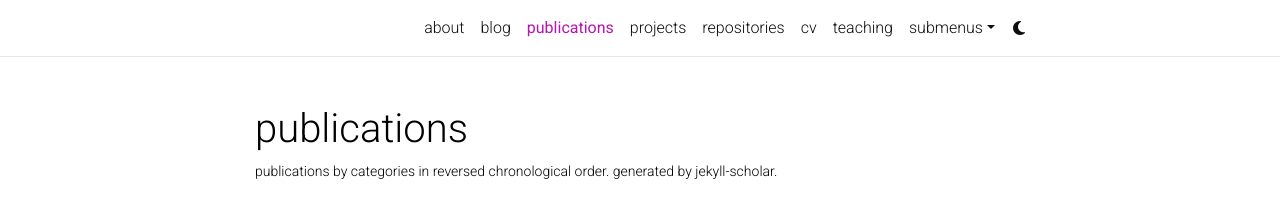
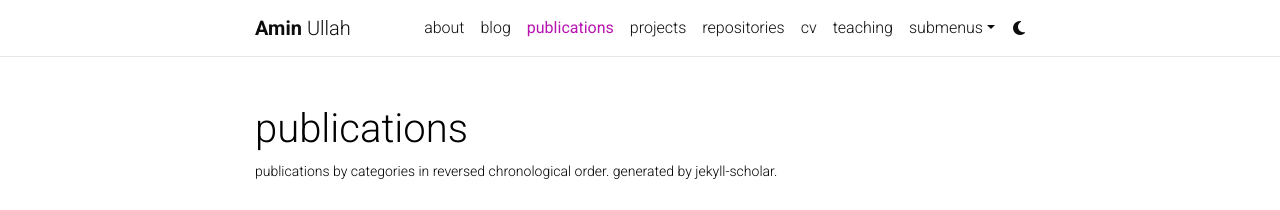
Before and after one commit to Aminullah6264/aminullah6264.github.io, a Jekyll site: the page built from _pages/publications.md, in a window 1280 px wide. Shown: the top 210 px of the page. Built offline with Jekyll 4.4.1, drawn with Linux system fonts in a browser that asks for light colours; comment, search, counter and statistics services are not loaded; a style sheet for code colours, icons or effects is not loaded; grey boxes are pictures that could not be loaded.

Commit message:
reset config

```diff
--- a/_config.yml
+++ b/_config.yml
@@ -2,11 +2,11 @@
 # Site settings
 # -----------------------------------------------------------------------------
 
-# title: blank # the website title (if blank, full name will be used instead)
+title: blank # the website title (if blank, full name will be used instead)
 first_name: Amin
 middle_name:
 last_name: Ullah
-email: ullaham@oregonstate.edu
+email: aminullah6264@gmail.com
 description: > # the ">" symbol means to ignore newlines until "footer_text:"
   A simple, whitespace theme for academics. Based on [*folio](https://github.com/bogoli/-folio) design.
 footer_text: >
@@ -19,7 +19,7 @@
 icon: ⚛️  # the emoji used as the favicon (alternatively, provide image name in /assets/img/)
 
 url: https://aminullah6264.github.io # the base hostname & protocol for your site
-baseurl:   # the subpath of your site, e.g. /blog/
+baseurl:  # the subpath of your site, e.g. /blog/
 last_updated: false # set to true if you want to display last updated in the footer
 impressum_path:  # set to path to include impressum link in the footer, use the same path as permalink in a page, helps to conform with EU GDPR
 
@@ -328,7 +328,7 @@
 # -----------------------------------------------------------------------------
 
 imagemagick:
-  enabled: false # enables responsive images for your site (recommended, see https://github.com/alshedivat/al-folio/issues/537)
+  enabled: true # enables responsive images for your site (recommended, see https://github.com/alshedivat/al-folio/issues/537)
   widths:
     - 480
     - 800
```
